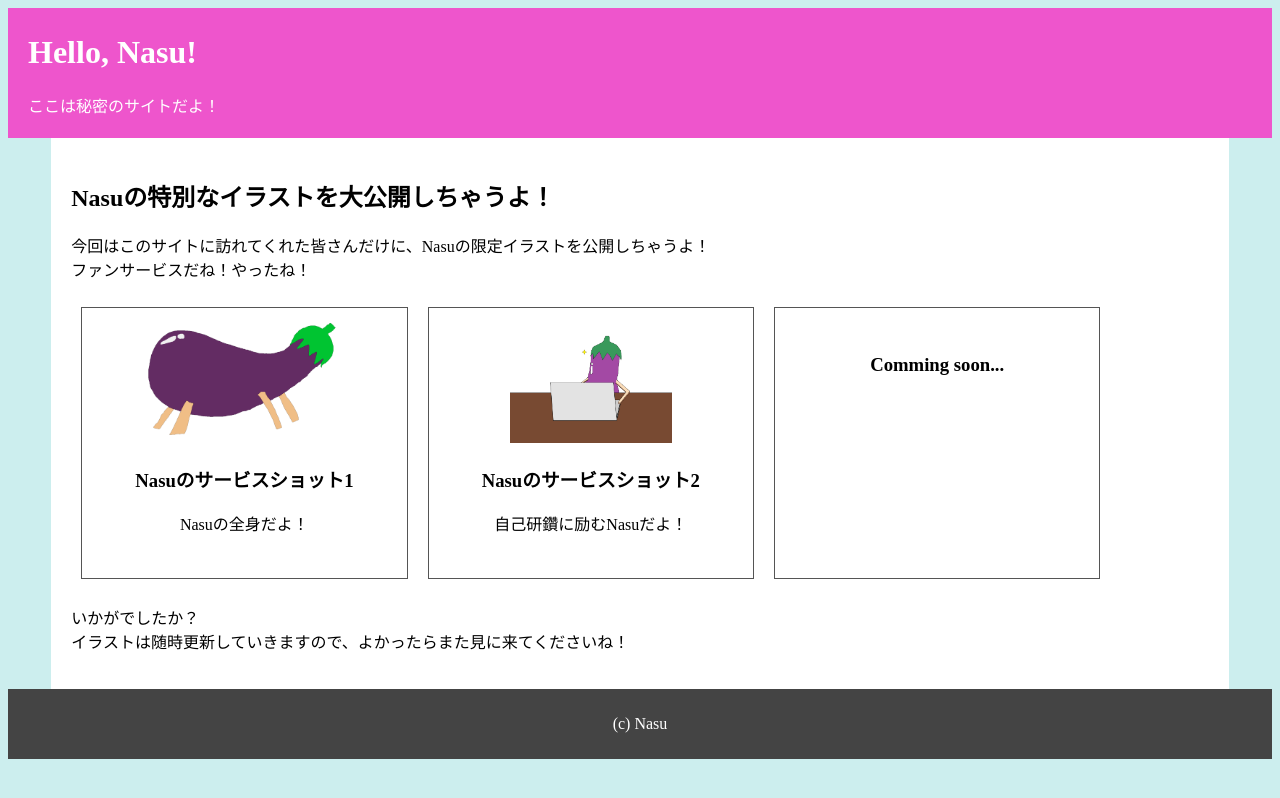
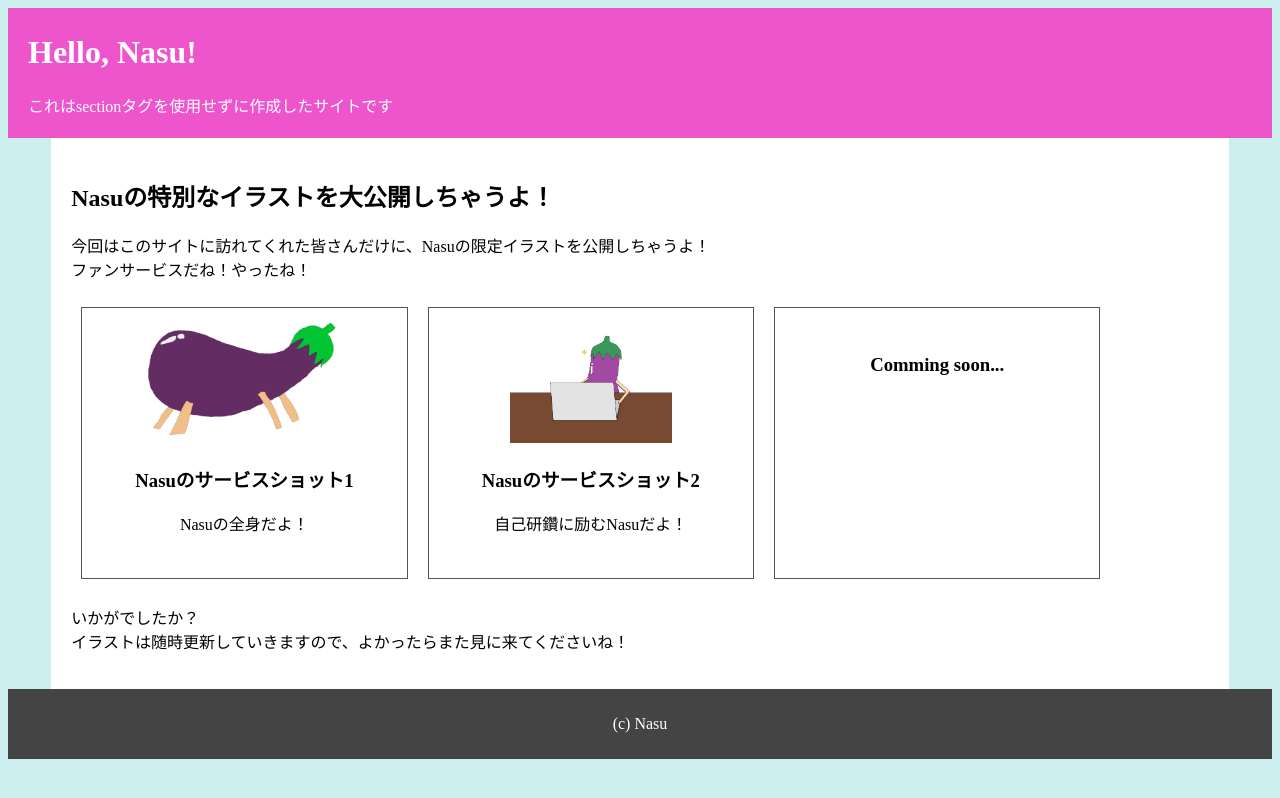
Before and after one commit to Nasu-beginner/Portfolio1, a plain HTML site: page index.html in a window 1280 px wide. Drawn offline with Linux system fonts and the light colour scheme.

Commit message:
index.htmlを更新

```diff
--- a/index.html
+++ b/index.html
@@ -9,7 +9,7 @@
   <body>
     <header>
       <h1>Hello, Nasu!</h1>
-      <p>ここは秘密のサイトだよ！</p>
+      <p>これはsectionタグを使用せずに作成したサイトです</p>
     </header>
 
     <div class="main-contents">
```
